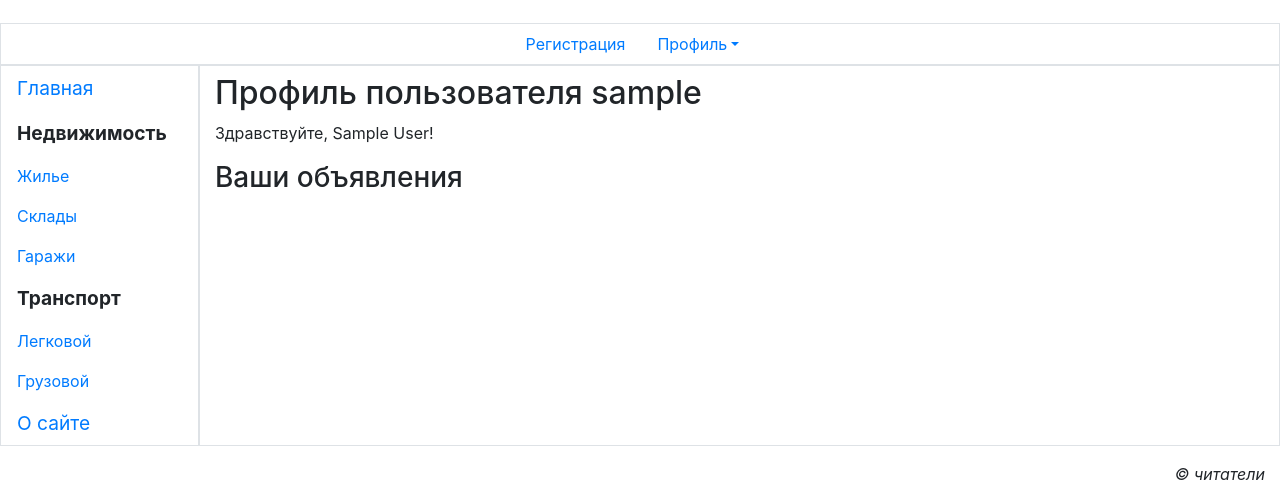
After one commit to Sakkadas/Bulletin-board, a Django app: page /accounts/profile/ in a window 1280 px wide. The commit adds this page. Shown: the part 116-602 px from the top of the page. Run offline with Django 3.2, Linux system fonts and the light colour scheme; the visitor is signed in with stand-in values (Sample User, id 1); some libraries are stand-ins or nearby versions.

Commit message:
create `profile` view : (url path, template)

```diff
--- a/bboard/main/templates/layout/basic.html
+++ b/bboard/main/templates/layout/basic.html
@@ -29,7 +29,7 @@
                     href="#" role="button" aria-haspopup="true"
                     aria-expanded="false">Профиль</a>
                     <div class="dropdown-menu">
-                        <a class="dropdown-item" href="#">Мои объявления</a>
+                        <a class="dropdown-item" href="{% url 'main:profile' %}">Мои объявления</a>
                         <a class="dropdown-item" href="#">Изменить личные данные</a>
                         <a class="dropdown-item" href="#">Изменить пароль</a>
                         <div class="dropdown-divider"></div>
--- /dev/null
+++ b/bboard/main/templates/main/profile.html
@@ -0,0 +1,14 @@
+{% extends "layout/basic.html" %}
+
+{% block title %}Профиль пользователя{% endblock %}
+
+{% block content %}
+<h2>Профиль пользователя {{ user.username }}</h2>
+{% if user.first_name and user.last_name %}
+<p>Здравствуйте, {{ user.first_name }} {{ user.last_name }}!</p>
+{% else %}
+<p>Здравствуйте!</p>
+{% endif %}
+<h3>Ваши объявления</h3>
+
+{% endblock %}
--- a/bboard/main/urls.py
+++ b/bboard/main/urls.py
@@ -1,10 +1,11 @@
 from django.urls import path
 
-from .views import index, other_page, BBLoginView
+from .views import index, other_page, BBLoginView, profile
 
 app_name = 'main'
 
 urlpatterns = [
+    path('accounts/profile/', profile, name='profile'),
     path('accounts/login/', BBLoginView.as_view(), name='login'),
     path('<str:page>/', other_page, name='other'),
     path('', index, name='index'),
--- a/bboard/main/views.py
+++ b/bboard/main/views.py
@@ -4,6 +4,8 @@ from django.http import HttpResponse, Http404
 from django.template import TemplateDoesNotExist
 from django.template.loader import get_template
 from django.contrib.auth.views import LoginView
+from django.contrib.auth.decorators import login_required
+
 
 def index(request):
     return render(request, 'main/index.html')
@@ -17,5 +19,10 @@ def other_page(request, page):
     return HttpResponse(template.render(request=request))
 
 
-class BBLoginView (LoginView):
+class BBLoginView(LoginView):
     template_name = 'main/login.html'
+
+
+@login_required
+def profile(request):
+    return render(request, 'main/profile.html')
```
